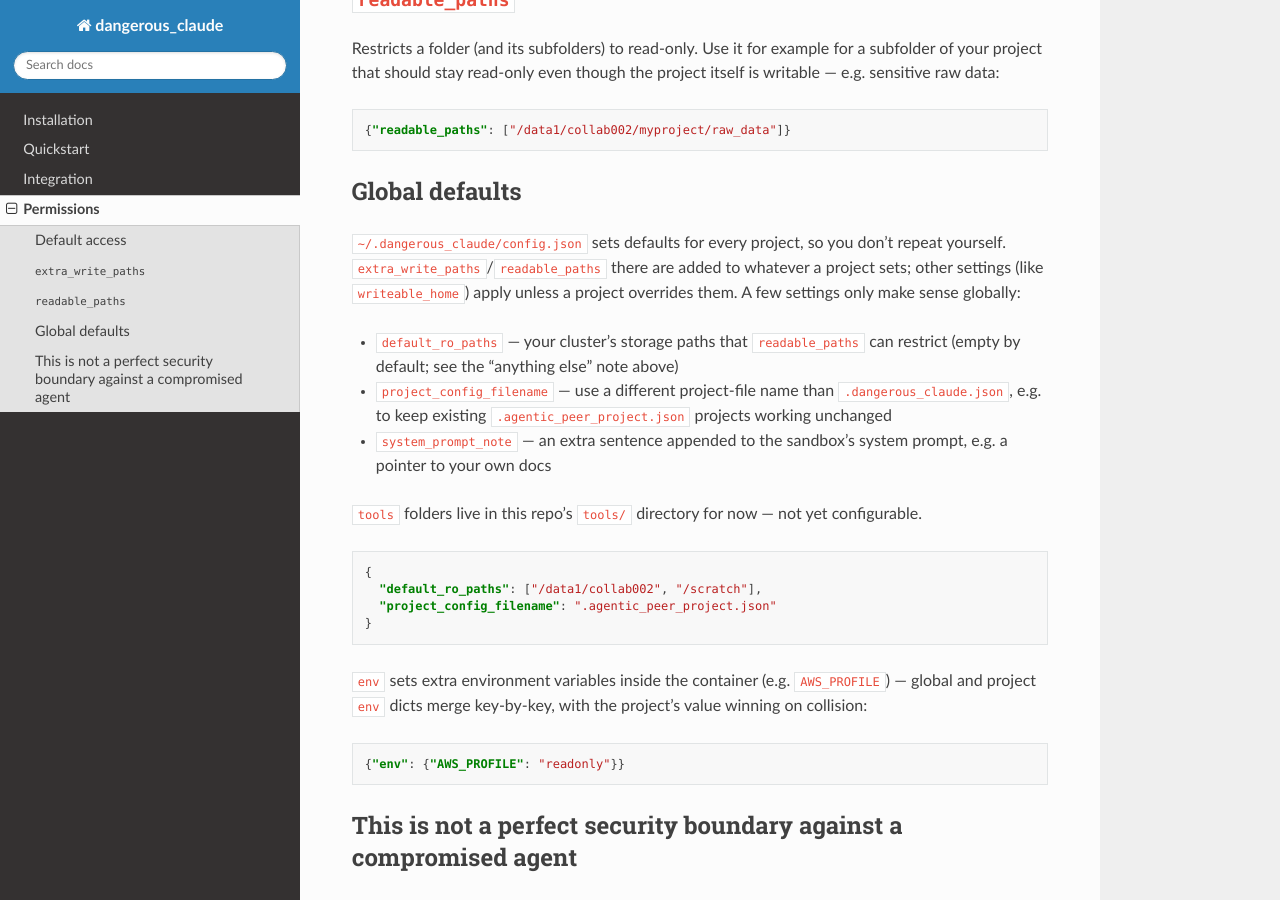
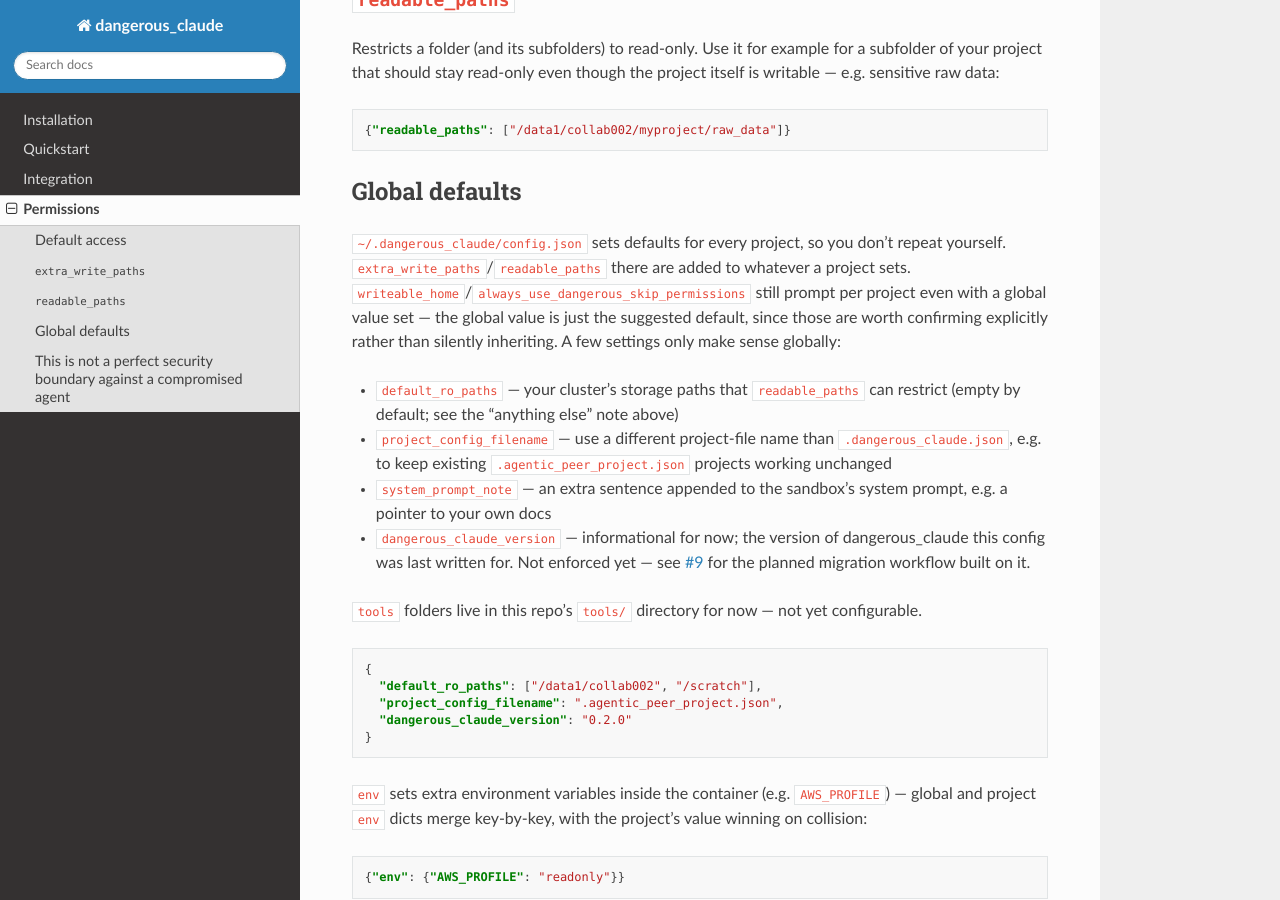
Before and after one commit to dpeerlab/dangerous_claude, a Sphinx documentation site: the page built from docs/permissions.rst, in a window 1280 px wide and 900 px high, scrolled down 774 px. Built offline with Sphinx 7.4.7 and the Read the Docs theme 3.1.0, drawn with Linux system fonts in a browser that asks for light colours.

Commit message:
Add CHANGELOG.md, fix stale doc references, bump to 0.2.0
- CHANGELOG.md: v0.2.0 entry covering #6/#10, #7/#11, #8/#12; linked from
  README.
- docs/quickstart.rst: last reference to the old .agentic_peer_project.json
  default filename.
- docs/permissions.rst: documents dangerous_claude_version as a
  forward-looking global-config field for #9's migration workflow.
- .version: 0.1.0 -> 0.2.0.

```diff
--- a/docs/permissions.rst
+++ b/docs/permissions.rst
@@ -43,9 +43,10 @@ Global defaults
 ------------------
 
 ``~/.dangerous_claude/config.json`` sets defaults for every project, so you don't repeat
-yourself. ``extra_write_paths``/``readable_paths`` there are added to whatever a project sets;
-other settings (like ``writeable_home``) apply unless a project overrides them. A few settings
-only make sense globally:
+yourself. ``extra_write_paths``/``readable_paths`` there are added to whatever a project sets.
+``writeable_home``/``always_use_dangerous_skip_permissions`` still prompt per project even with
+a global value set — the global value is just the suggested default, since those are worth
+confirming explicitly rather than silently inheriting. A few settings only make sense globally:
 
 - ``default_ro_paths`` — your cluster's storage paths that ``readable_paths`` can restrict
   (empty by default; see the "anything else" note above)
@@ -54,6 +55,10 @@ only make sense globally:
   working unchanged
 - ``system_prompt_note`` — an extra sentence appended to the sandbox's system prompt, e.g. a
   pointer to your own docs
+- ``dangerous_claude_version`` — informational for now; the version of dangerous_claude this
+  config was last written for. Not enforced yet — see `#9
+  <https://github.com/dpeerlab/dangerous_claude/issues/9>`_ for the planned migration workflow
+  built on it.
 
 ``tools`` folders live in this repo's ``tools/`` directory for now — not yet configurable.
 
@@ -61,7 +66,8 @@ only make sense globally:
 
    {
      "default_ro_paths": ["/data1/collab002", "/scratch"],
-     "project_config_filename": ".agentic_peer_project.json"
+     "project_config_filename": ".agentic_peer_project.json",
+     "dangerous_claude_version": "0.2.0"
    }
 
 ``env`` sets extra environment variables inside the container (e.g. ``AWS_PROFILE``) — global
--- a/docs/quickstart.rst
+++ b/docs/quickstart.rst
@@ -27,5 +27,5 @@ command, not just ``claude``:
    ./dangerous_claude bash
    ./dangerous_claude sbatch --version
 
-First run in a project prompts for two settings and writes ``.agentic_peer_project.json`` —
+First run in a project prompts for two settings and writes ``.dangerous_claude.json`` —
 see :doc:`permissions`.
```
Also changed, not shown: CHANGELOG.md (added, +29 -0 lines), README.md (+2 -1 lines), 1 other file.
